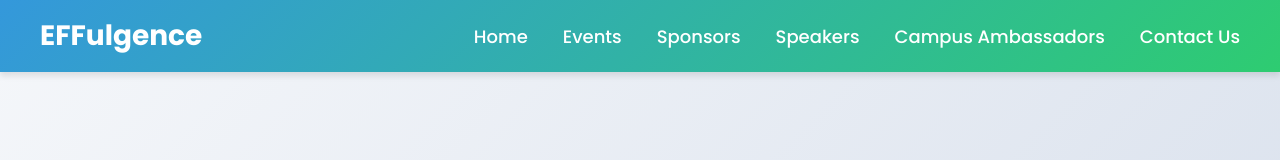
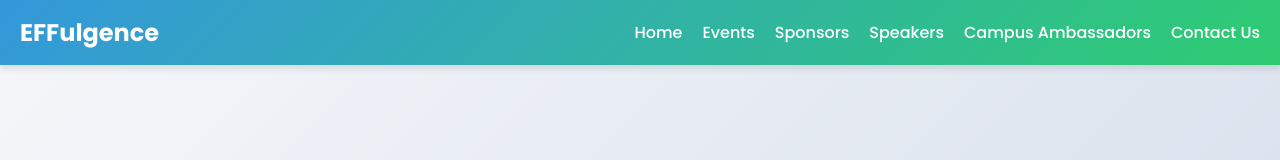
Before and after one commit to WithTrend/Techical-Fest-Website, a React (Vite) app: page /events in a window 1280 px wide. Shown: the top 160 px of the page. Built offline with nearby package versions, Linux system fonts and the light colour scheme.

Commit message:
Making website responsive

```diff
--- a/src/App.css
+++ b/src/App.css
@@ -12,16 +12,21 @@ body {
   display: flex;
   justify-content: space-between;
   align-items: center;
-  padding: 15px 40px;
+  padding: 15px 20px;
   background: linear-gradient(135deg, #3498db, #2ecc71);
   color: white;
   box-shadow: 0 4px 6px rgba(0, 0, 0, 0.1);
 }
 
 .header-title {
-  font-size: 28px;
+  font-size: 24px;
   font-weight: bold;
   margin: 0;
+}
+
+.nav-menu {
+  display: flex;
+  align-items: center;
 }
 
 .nav-menu ul {
@@ -32,13 +37,13 @@ body {
 }
 
 .nav-menu li {
-  margin-left: 35px;
+  margin-left: 20px;
 }
 
 .nav-menu a {
   text-decoration: none;
   color: white;
-  font-size: 18px;
+  font-size: 16px;
   font-weight: 500;
   transition: all 0.3s ease-in-out;
 }
@@ -47,13 +52,15 @@ body {
   color: #f1c40f;
 }
 
-.content {
-  flex: 1;
-  padding: 30px 40px;
-  font-size: 18px;
-  line-height: 1.6;
+/* Hamburger Button */
+.burger-menu {
+  display: none;
+  background: none;
+  border: none;
+  font-size: 24px;
+  color: white;
+  cursor: pointer;
 }
-
 .footer {
   background-color: #3498db;
   color: white;
@@ -70,3 +77,55 @@ body {
   background-color: #2ecc71; /* Subtle hover effect */
   color: white;
 }
+
+/* Responsive Styles */
+@media (max-width: 940px) {
+  .burger-menu {
+    display: block;
+  }
+
+  .nav-menu {
+    display: none;
+    flex-direction: column;
+    background: linear-gradient(135deg, #3498db, #2ecc71);
+    position: absolute;
+    top: 60px;
+    right: 0;
+    width: 200px;
+    box-shadow: 0 4px 6px rgba(0, 0, 0, 0.1);
+    border-radius: 5px;
+    z-index: 100;
+  }
+
+  .nav-menu.open {
+    display: flex;
+  }
+
+  .nav-menu ul {
+    flex-direction: column;
+    align-items: flex-start;
+  }
+
+  .nav-menu li {
+    margin: 10px 15px;
+  }
+
+  .nav-menu a {
+    font-size: 14px;
+    color: white;
+  }
+
+  .header-title {
+    font-size: 20px;
+  }
+}
+
+@media (max-width: 480px) {
+  .header-title {
+    font-size: 18px;
+  }
+
+  .nav-menu a {
+    font-size: 12px;
+  }
+}
--- a/src/App.jsx
+++ b/src/App.jsx
@@ -1,33 +1,52 @@
-import React from "react";
+import React, { useState } from "react";
 import { Link, Outlet } from "react-router";
 import "./App.css";
-// import logo from "./logo.jpg";
 
 export const App = () => {
+  const [menuOpen, setMenuOpen] = useState(false);
+
+  const toggleMenu = () => {
+    setMenuOpen(!menuOpen);
+  };
+
   return (
     <>
       <header className="header">
-        {/* <img src={""} alt="Logo" className="logo" /> */}
         <h1 className="header-title">EFFulgence</h1>
-        <nav className="nav-menu">
+        <button className="burger-menu" onClick={toggleMenu}>
+          ☰
+        </button>
+        <nav className={`nav-menu ${menuOpen ? "open" : ""}`}>
           <ul>
             <li>
-              <Link to="/">Home</Link>
+              <Link to="/" onClick={() => setMenuOpen(false)}>
+                Home
+              </Link>
             </li>
             <li>
-              <Link to="/events">Events</Link>
+              <Link to="/events" onClick={() => setMenuOpen(false)}>
+                Events
+              </Link>
             </li>
             <li>
-              <Link to="/sponsors">Sponsors</Link>
+              <Link to="/sponsors" onClick={() => setMenuOpen(false)}>
+                Sponsors
+              </Link>
             </li>
             <li>
-              <Link to="/speakers">Speakers</Link>
+              <Link to="/speakers" onClick={() => setMenuOpen(false)}>
+                Speakers
+              </Link>
             </li>
             <li>
-              <Link to="/campusAmbassadors">Campus Ambassadors</Link>
+              <Link to="/campusAmbassadors" onClick={() => setMenuOpen(false)}>
+                Campus Ambassadors
+              </Link>
             </li>
             <li>
-              <Link to="/contact">Contact Us</Link>
+              <Link to="/contact" onClick={() => setMenuOpen(false)}>
+                Contact Us
+              </Link>
             </li>
           </ul>
         </nav>
```
